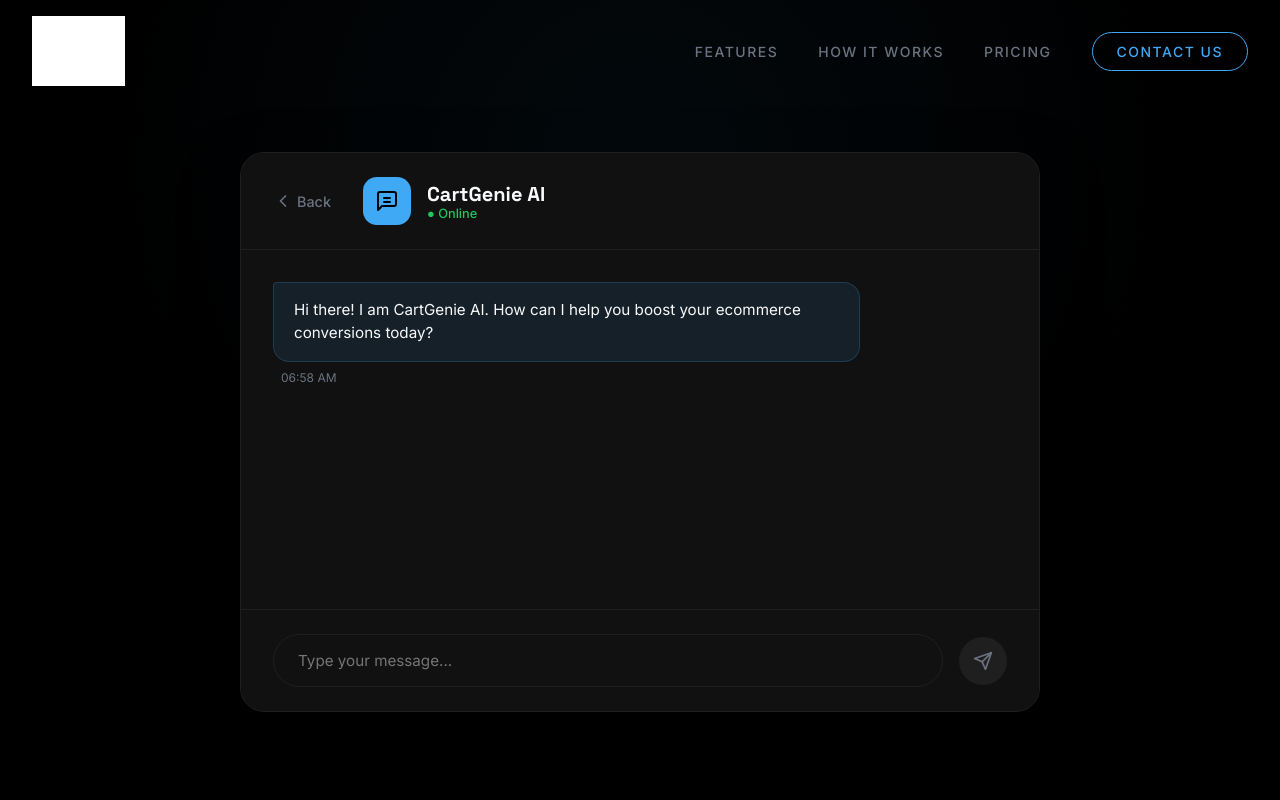
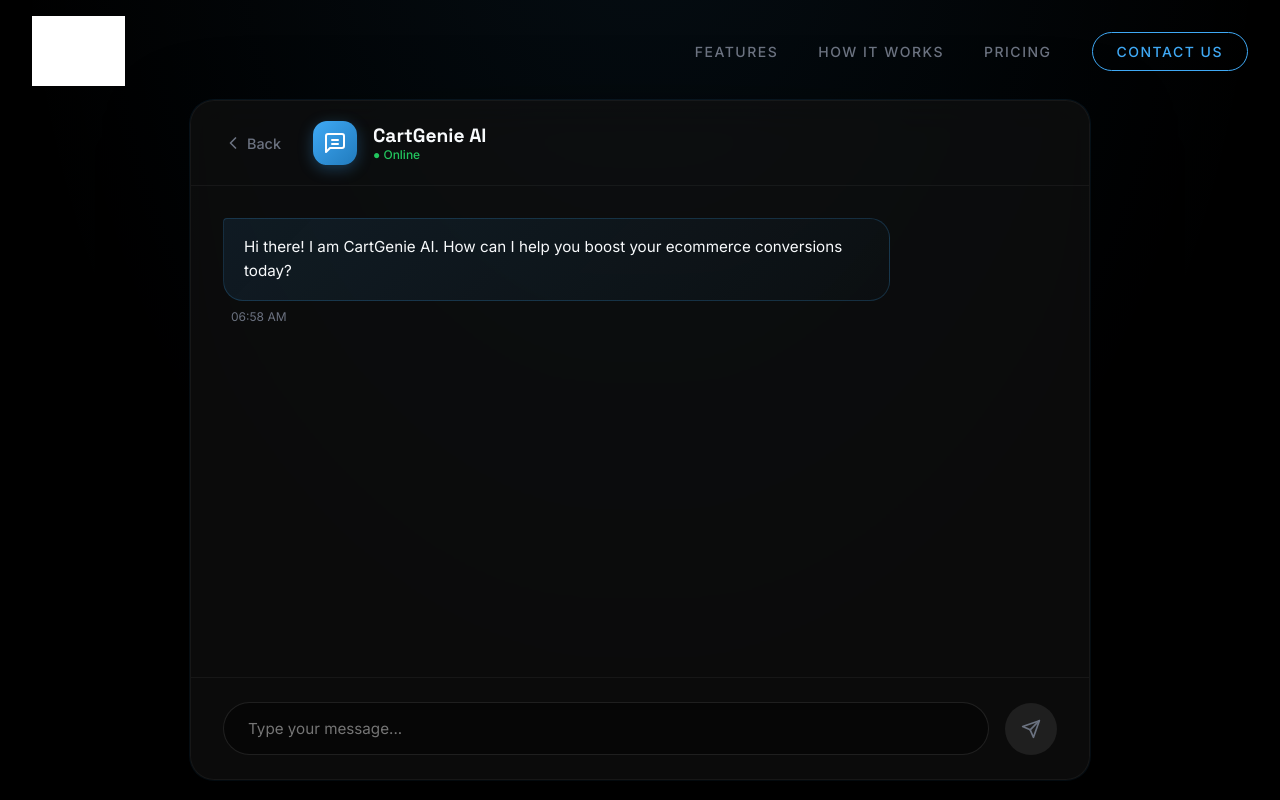
Before and after one commit to closeonop/cartgenei-AI, a Next.js app: page /chatbot in a window 1280 px wide. Shown: the top 800 px of the page. Built offline with nearby package versions, Linux system fonts and the light colour scheme; grey boxes are pictures that could not be loaded.

Commit message:
Enhance chatbot UI with premium dark theme and fix auto-scroll behavior

```diff
--- a/src/app/chatbot/page.tsx
+++ b/src/app/chatbot/page.tsx
@@ -26,11 +26,16 @@
     },
   ]);
 
-  const messagesEndRef = useRef<HTMLDivElement>(null);
+  const messagesContainerRef = useRef<HTMLDivElement>(null);
 
   // Auto-scroll to bottom when messages change
   useEffect(() => {
-    messagesEndRef.current?.scrollIntoView({ behavior: "smooth" });
+    if (messagesContainerRef.current) {
+      messagesContainerRef.current.scrollTo({
+        top: messagesContainerRef.current.scrollHeight,
+        behavior: "smooth"
+      });
+    }
   }, [messages]);
 
   const handleSubmit = async (e: React.FormEvent) => {
@@ -113,7 +118,7 @@
           </div>
         </div>
 
-        <div className="chatbot-messages">
+        <div className="chatbot-messages" ref={messagesContainerRef}>
           {messages.map((msg) => (
             <div key={msg.id} className={`message ${msg.role === "bot" ? "bot-message" : "user-message"}`}>
               <div className="message-bubble">{msg.content}</div>
@@ -129,7 +134,6 @@
               </div>
             </div>
           )}
-          <div ref={messagesEndRef} />
         </div>
 
         <form className="chatbot-input-area" onSubmit={handleSubmit}>
--- a/src/app/globals.css
+++ b/src/app/globals.css
@@ -988,32 +988,36 @@
 
 /* ===== CHATBOT PAGE ===== */
 .chatbot-page {
-  min-height: 100vh;
+  height: 100vh;
   display: flex;
   align-items: center;
   justify-content: center;
-  padding: 8rem 2rem 4rem;
-  background: radial-gradient(ellipse at 50% 20%, rgba(63, 169, 245, 0.05) 0%, transparent 60%);
+  padding: 0;
+  padding-top: 80px; /* offset for navbar */
+  background: radial-gradient(ellipse at 50% -20%, rgba(63, 169, 245, 0.08) 0%, transparent 70%);
+  overflow: hidden;
 }
 
 .chatbot-container {
   width: 100%;
-  max-width: 800px;
-  background: var(--surface);
-  border: 1px solid var(--border);
+  max-width: 900px;
+  height: calc(100vh - 120px);
+  max-height: 800px;
+  background: rgba(17, 17, 17, 0.65);
+  backdrop-filter: blur(20px);
+  border: 1px solid rgba(255, 255, 255, 0.05);
   border-radius: 24px;
   overflow: hidden;
   display: flex;
   flex-direction: column;
-  height: 70vh;
-  min-height: 500px;
-  box-shadow: 0 20px 60px rgba(0, 0, 0, 0.4);
+  box-shadow: 0 30px 80px rgba(0, 0, 0, 0.6), 0 0 0 1px rgba(63, 169, 245, 0.1);
+  margin: 0 1rem;
 }
 
 .chatbot-header {
-  padding: 1.5rem 2rem;
-  background: rgba(17, 17, 17, 0.95);
-  border-bottom: 1px solid var(--border);
+  padding: 1.25rem 2rem;
+  background: transparent;
+  border-bottom: 1px solid rgba(255, 255, 255, 0.05);
   display: flex;
   align-items: center;
   gap: 2rem;
@@ -1040,27 +1044,31 @@
 }
 
 .chatbot-avatar {
-  width: 48px;
-  height: 48px;
-  background: var(--primary);
+  width: 44px;
+  height: 44px;
+  background: linear-gradient(135deg, var(--primary), #217bbd);
   border-radius: 14px;
   display: flex;
   align-items: center;
   justify-content: center;
-  color: var(--bg);
+  color: #fff;
+  box-shadow: 0 4px 15px rgba(63, 169, 245, 0.3);
 }
 
 .chatbot-title h1 {
   font-family: var(--font-heading);
-  font-size: 1.25rem;
+  font-size: 1.2rem;
   font-weight: 700;
   line-height: 1.2;
 }
 
 .online-status {
   color: var(--success);
-  font-size: 0.8rem;
+  font-size: 0.75rem;
   font-weight: 500;
+  display: flex;
+  align-items: center;
+  gap: 4px;
 }
 
 .chatbot-messages {
@@ -1070,6 +1078,7 @@
   display: flex;
   flex-direction: column;
   gap: 1.5rem;
+  scroll-behavior: smooth;
 }
 
 .message {
@@ -1077,36 +1086,61 @@
   flex-direction: column;
   gap: 0.5rem;
   max-width: 80%;
+  animation: fadeIn 0.3s ease forwards;
 }
 
 .bot-message {
   align-self: flex-start;
 }
 
+.user-message {
+  align-self: flex-end;
+}
+
 .message-bubble {
   padding: 1rem 1.25rem;
-  border-radius: 16px;
+  border-radius: 20px;
   font-size: 0.95rem;
-  line-height: 1.5;
+  line-height: 1.6;
 }
 
 .bot-message .message-bubble {
-  background: rgba(63, 169, 245, 0.1);
+  background: linear-gradient(135deg, rgba(63, 169, 245, 0.1) 0%, rgba(63, 169, 245, 0.02) 100%);
   border: 1px solid rgba(63, 169, 245, 0.2);
   border-top-left-radius: 4px;
   color: var(--text-primary);
 }
 
+.user-message .message-bubble {
+  background: var(--primary);
+  color: #000;
+  font-weight: 500;
+  border-top-right-radius: 4px;
+  box-shadow: 0 10px 25px rgba(63, 169, 245, 0.2);
+}
+
 .message-time {
   font-size: 0.75rem;
   color: var(--text-muted);
-  margin-left: 0.5rem;
-}
+  margin: 0 0.5rem;
+}
+
+.user-message .message-time {
+  text-align: right;
+}
+
+.loading-dots span {
+  display: inline-block;
+  animation: float 1.4s infinite ease-in-out both;
+}
+
+.loading-dots span:nth-child(1) { animation-delay: -0.32s; }
+.loading-dots span:nth-child(2) { animation-delay: -0.16s; }
 
 .chatbot-input-area {
   padding: 1.5rem 2rem;
-  background: rgba(17, 17, 17, 0.95);
-  border-top: 1px solid var(--border);
+  background: transparent;
+  border-top: 1px solid rgba(255, 255, 255, 0.05);
   display: flex;
   align-items: center;
   gap: 1rem;
@@ -1114,8 +1148,8 @@
 
 .chatbot-input {
   flex: 1;
-  background: transparent;
-  border: 1px solid var(--border);
+  background: rgba(0, 0, 0, 0.4);
+  border: 1px solid rgba(255, 255, 255, 0.1);
   padding: 1rem 1.5rem;
   border-radius: 100px;
   color: var(--text-primary);
@@ -1127,12 +1161,13 @@
 .chatbot-input:focus {
   outline: none;
   border-color: var(--primary);
-  box-shadow: 0 0 0 2px rgba(63, 169, 245, 0.1);
+  box-shadow: 0 0 0 3px rgba(63, 169, 245, 0.15);
+  background: rgba(0, 0, 0, 0.6);
 }
 
 .chatbot-send-btn {
-  width: 48px;
-  height: 48px;
+  width: 52px;
+  height: 52px;
   border-radius: 50%;
   background: var(--primary);
   color: var(--bg);
@@ -1141,18 +1176,20 @@
   align-items: center;
   justify-content: center;
   cursor: pointer;
-  transition: all 0.3s ease;
+  transition: all 0.3s cubic-bezier(0.175, 0.885, 0.32, 1.275);
+  box-shadow: 0 8px 20px rgba(63, 169, 245, 0.3);
 }
 
 .chatbot-send-btn:hover:not(:disabled) {
   background: var(--primary-hover);
-  transform: scale(1.05);
+  transform: scale(1.05) translateY(-2px);
 }
 
 .chatbot-send-btn:disabled {
   background: var(--border);
   color: var(--text-muted);
   cursor: not-allowed;
+  box-shadow: none;
 }
 /* ===== CONTACT PAGE ===== */
 .contact-hero {
```
